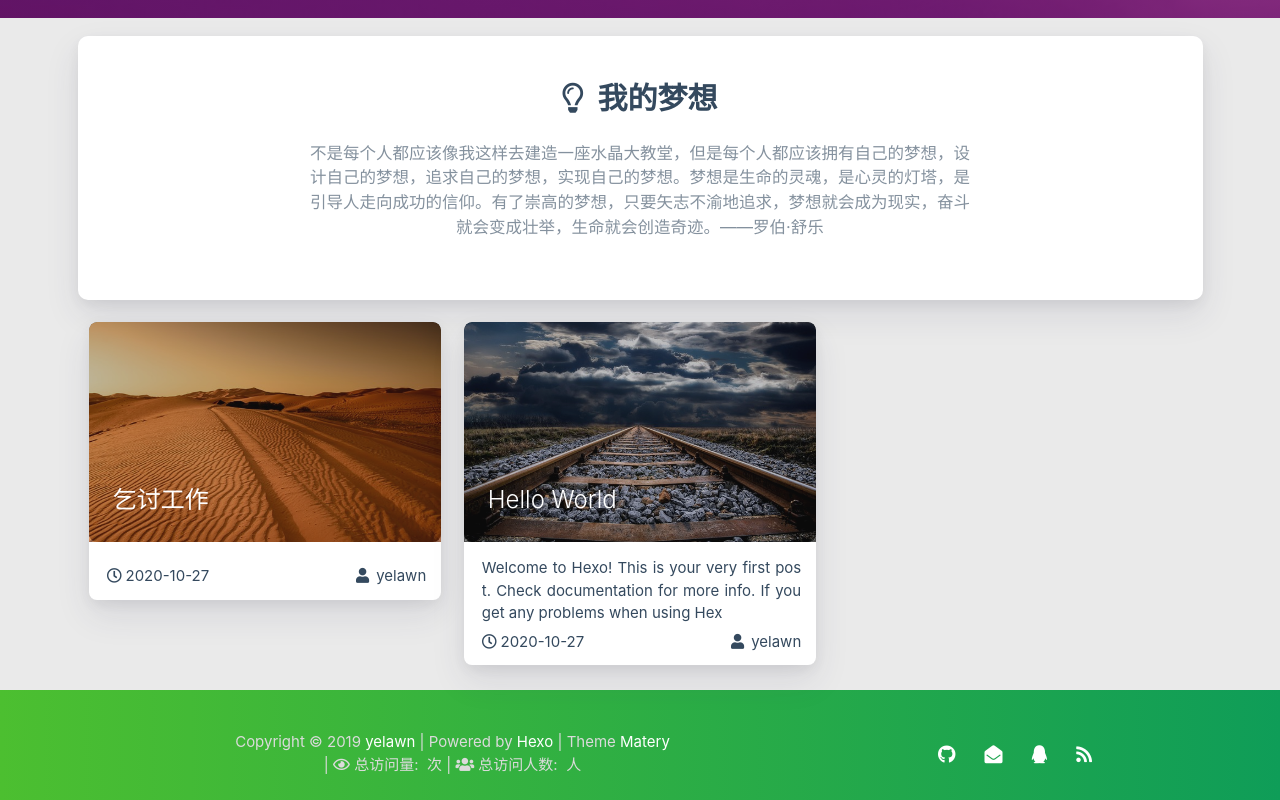
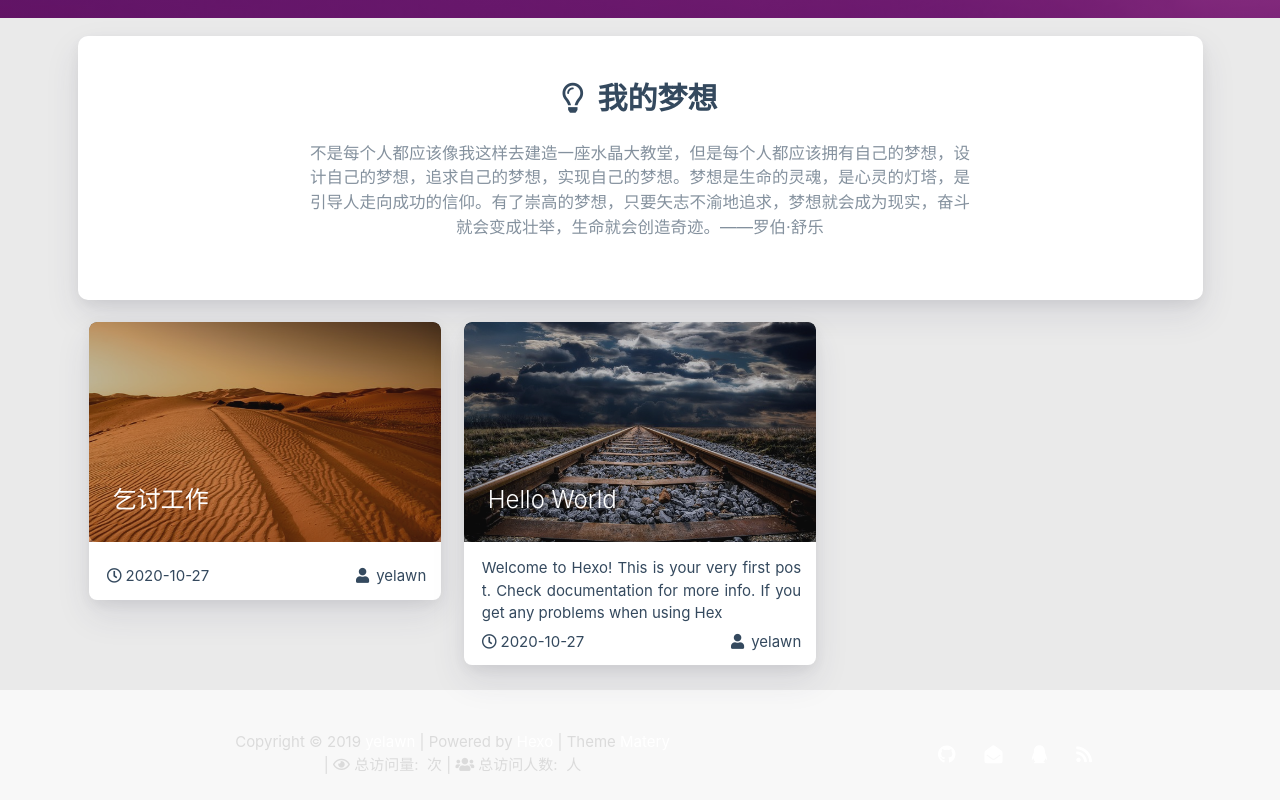
Before and after one commit to yelawn/yelawn.github.io, a plain HTML site: page index.html in a window 1280 px wide. Shown: the part 782-1582 px from the top of the page. Drawn offline with nearby package versions, Linux system fonts and the light colour scheme; some packages are replaced by stand-ins of ours; no server answers; a script that the page names is missing.

Commit message:
Site updated: 2020-11-01 13:55:36

```diff
--- a/css/matery.css
+++ b/css/matery.css
@@ -268,7 +268,7 @@ mark {
 }
 
 .bg-color {
-    background-image: linear-gradient(to right, #4cbf30 0%, #0f9d58 100%);
+    background-image: linear-gradient(to right, #F8F8F8 0%, #F8F8F8 100%);
 }
 
 .text-color {
```
